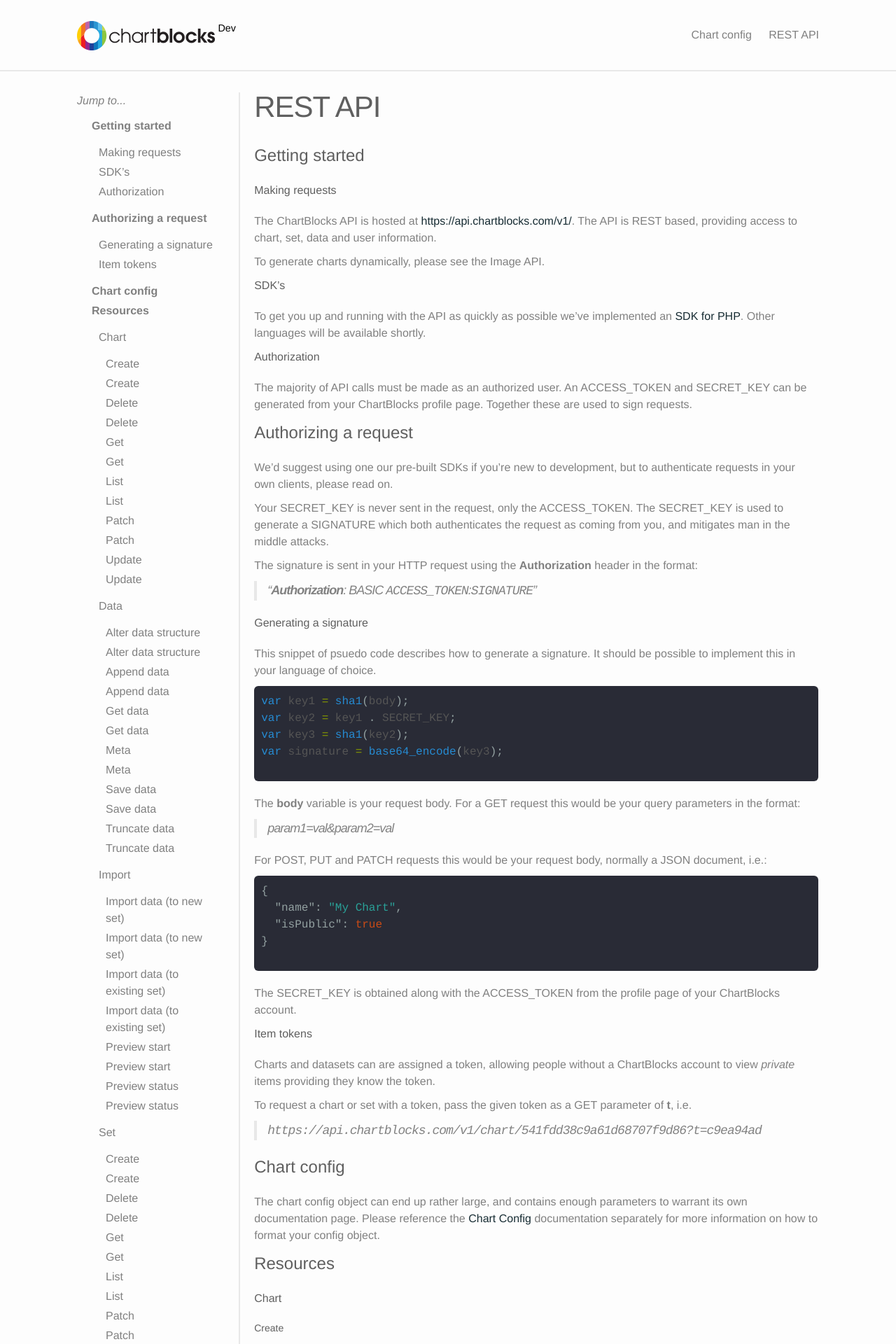
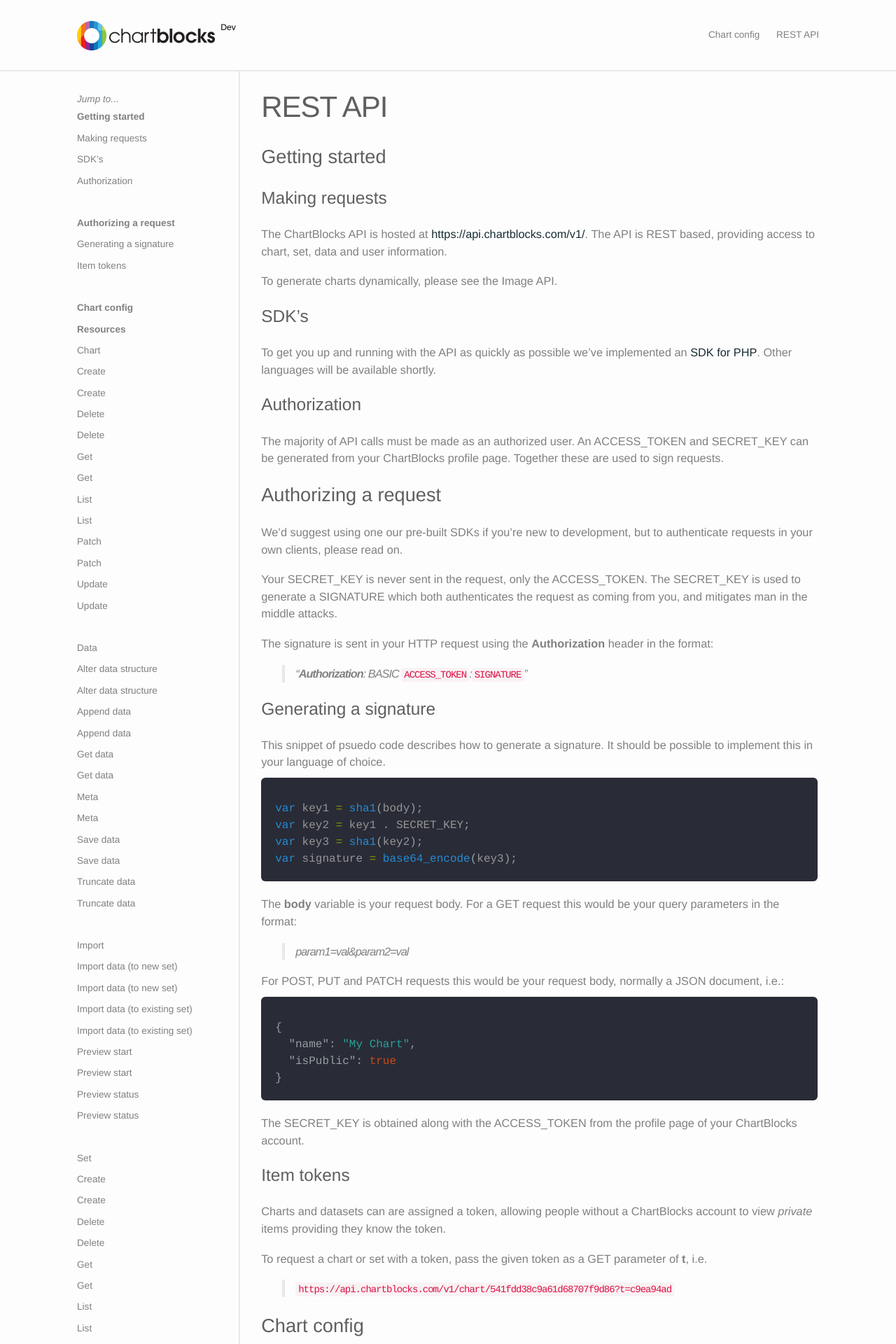
Before and after one commit to ChartBlocks/developer-docs, a Jekyll site: the page built from rest-api.md, in a window 1280 px wide. Shown: the top 1920 px of the page at 70% size. Built offline with Jekyll 4.4.1, drawn with Linux system fonts in a browser that asks for light colours; nearby versions of some CDN libraries.

Commit message:
Fixed defult sizing and font size

```diff
--- a/_sass/_base.scss
+++ b/_sass/_base.scss
@@ -8,6 +8,10 @@
 
 
 * { @include box-sizing(); } /* make global */
+
+strong{
+    font-weight:bold;
+}
 
 
 /**
@@ -27,10 +31,7 @@
  * Basic styling
  */
 body {
-    font-family: $base-font-family;
-    font-size: $base-font-size;
-    line-height: $base-line-height;
-    font-weight: 300;
+    font:85%/1.5 $base-font-family;
     color: $text-color;
     background-color: $background-color;
     -webkit-text-size-adjust: 100%;
@@ -41,11 +42,11 @@
 /**
  * Set `margin-bottom` to maintain vertical rhythm
  */
-h1, h2, h3, h4, h5, h6,
+h4, h5, h6,
 p, blockquote, pre,
 ul, ol, dl, figure,
 %vertical-rhythm {
-    margin-bottom: $spacing-unit / 1.5;
+    margin:1.12em 0;
 }
 
 
@@ -130,7 +131,7 @@
     color: $grey-color;
     border-left: 4px solid $grey-color-light;
     padding-left: $spacing-unit / 2;
-    font-size: 18px;
+    margin-left: 30px;
     letter-spacing: -1px;
     font-style: italic;
 
--- a/_sass/_layout.scss
+++ b/_sass/_layout.scss
@@ -67,17 +67,18 @@
     }
 }
 
-.meta *{
-    float:left;
-    margin-right:5px;
-}
-
 
 /**
  * Page content
  */
-.page-content {
-    padding: $spacing-unit 0;
+.sidebar,
+.post{
+    padding:$spacing-unit 0;
+}
+
+.post{
+    float:left;
+    width:75%;
 }
 
 .page-heading {
@@ -103,6 +104,21 @@
     font-size: 24px;
 }
 
+.meta{
+
+    *{
+        float:left;
+    }
+
+    .method{
+        margin-right:10px;
+    }
+}
+
+.methodBlock{
+    padding:$spacing-unit/ 2 0 $spacing-unit 0;
+}
+
 
 
 /**
@@ -125,27 +141,31 @@
 .post-content {
     margin-bottom: $spacing-unit;
 
-    h2 {
-        font-size: 24px;
-
-        @include media-query($on-laptop) {
-            font-size: 16px;
-        }
+    h1{
+        font-size:2.2em;
+        margin:.67em 0;
     }
 
-    h3 {
-        font-size: 16px;
+    h2{
+        font-size:2.0em;
+        margin:.75em 0;
+    }
 
-        @include media-query($on-laptop) {
-            font-size: 14px;
-        }
+    h3{
+        font-size:1.8em;
+        margin:.83em 0;
     }
 
     h4 {
-        font-size: 14px;
+        font-size:1.6em;
+    }
 
-        @include media-query($on-laptop) {
-            font-size: 12px;
-        }
+    h5
+        {
+        font-size:1.4em;
+    }
+
+    p{
+        font-size:1.2em;
     }
 }
--- a/_sass/_sidebar.scss
+++ b/_sass/_sidebar.scss
@@ -3,20 +3,25 @@
     display:inline-block;
     float:left;
     width:22%;
-    margin-right:20px;
+    margin-right:$spacing-unit;
     border-right:2px solid $grey-color-light;
     overflow-x:hidden;
     overflow-y:auto;
 
     ul{
         list-style:none;
-        margin:10px;
+        margin:0;
+        margin-bottom:30px;
 
         li{
             > a{
                 display:block;
-                padding:2px 11px;
+                padding:5px 0;
                 color:$text-color;
+
+                &:hover{
+                    color:$grey-color-dark;
+                }
             }
         }
     }
@@ -25,8 +30,3 @@
         font-weight:bold;
     }
 }
-
-.post{
-    float:left;
-    width:76%;
-}
--- a/_sass/_syntax-highlighting.scss
+++ b/_sass/_syntax-highlighting.scss
@@ -2,15 +2,36 @@
 .highlight {
     background-color:#292b36;
     color:#ffffff;
-    padding:10px;
+    padding:20px;
     border-radius:6px;
     position:relative;
     margin:10px 0 20px 0;
     overflow:auto;
+
+    pre{
+        margin-bottom:0;
+
+        code{
+            padding:0;
+            color:inherit;
+            font-size:16px;
+            white-space:pre;
+            white-space:pre-wrap;
+            background-color:rgba(0, 0, 0, 0);
+            border:0;
+        }
+    }
 }
 
-code {
-  font-family:'Bitstream Vera Sans Mono','Courier', monospace;
+code{
+    padding:2px 4px;
+    color:#D14;
+    font-size:14px;
+    white-space:nowrap;
+    font-style:normal;
+    font-family:'Bitstream Vera Sans Mono','Courier', monospace;
+    background-color:#f9f2f4;
+    border-radius:$base-border-radius;
 }
 
 .highlight .c { color: #586E75 } /* Comment */
@@ -55,7 +76,7 @@
 .highlight .nf { color: #268BD2 } /* Name.Function */
 .highlight .nl { color: #93A1A1 } /* Name.Label */
 .highlight .nn { color: #93A1A1 } /* Name.Namespace */
-.highlight .nx { color: #555 } /* Name.Other */
+.highlight .nx { color: #969696 } /* Name.Other */
 .highlight .py { color: #93A1A1 } /* Name.Property */
 .highlight .nt { color: #268BD2 } /* Name.Tag */
 .highlight .nv { color: #268BD2 } /* Name.Variable */
--- a/_sass/_tables.scss
+++ b/_sass/_tables.scss
@@ -16,7 +16,7 @@
     }
 
     td{
-        font-size:0.9em;
+        font-size:1em;
         color:$grey-color-dark;
         border-bottom:solid 1px $grey-color-light;
         vertical-align:top;
@@ -28,7 +28,8 @@
         }
 
         p{
-            margin-bottom:0;
+            margin:0;
+            font-size:1em;
         }
 
         p.default-value{
--- a/css/main.scss
+++ b/css/main.scss
@@ -10,6 +10,7 @@
 $base-font-size:   16px;
 $small-font-size:  $base-font-size * 0.875;
 $base-line-height: 1.5;
+$base-border-radius: 4px;
 
 $spacing-unit:     30px;
 $max-width:        1180px;
@@ -33,7 +34,7 @@
 $brand-danger:          #d9534f !default;
 
 //** Default label background color
-$label-default-bg:            $grey-color-light !default;
+$label-default-bg:            $grey-color-dark !default;
 //** Primary label background color
 $label-primary-bg:            $brand-primary !default;
 //** Success label background color
```
